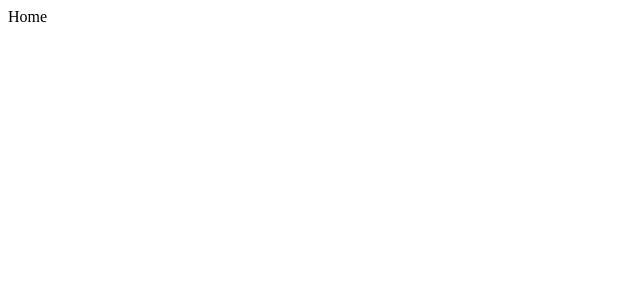
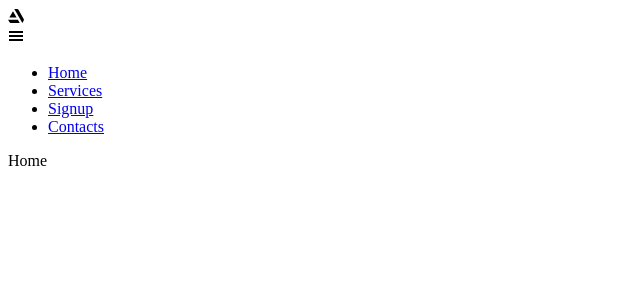
Before and after one commit to Julu1994/Tour-guide, a React (Create React App) app: page / in a window 1280 px wide. Shown: the top 300 px of the page, without its empty margins (0-640 px from the left). Built offline with nearby package versions, Linux system fonts and the light colour scheme; the HTML template or start-up script is replaced by a standard one.

Commit message:
added the navbar basic skeleton

```diff
--- a/package.json
+++ b/package.json
@@ -12,6 +12,7 @@
     "@types/react-dom": "^18.0.9",
     "react": "^18.2.0",
     "react-dom": "^18.2.0",
+    "react-icons": "^4.6.0",
     "react-router-dom": "^6.4.3",
     "react-scripts": "5.0.1",
     "sass": "^1.56.1",
--- a/src/App.tsx
+++ b/src/App.tsx
@@ -1,11 +1,13 @@
 import React from "react";
 import { BrowserRouter as Router, Routes, Route } from "react-router-dom";
+import Navbar from "./Components/Navbar";
 import Home from "./Pages/Home";
 
 function App() {
     return (
         <div className="App">
             <Router>
+                <Navbar />
                 <Routes>
                     <Route path="/" element={<Home />}></Route>
                 </Routes>
--- a/src/Components/Navbar/index.tsx
+++ b/src/Components/Navbar/index.tsx
@@ -1,7 +1,35 @@
 import React from "react";
-
-const index = () => {
-    return <div>index</div>;
+import "./index.scss";
+import { FaArtstation } from "react-icons/fa";
+import { GiHamburgerMenu } from "react-icons/gi";
+import { Link } from "react-router-dom";
+const Navbar = () => {
+    return (
+        <nav className="navbar">
+            <div className="navbar-container">
+                <div className="navbar-logo">
+                    <FaArtstation />
+                </div>
+                <div className="navbar-menu">
+                    <GiHamburgerMenu />
+                </div>
+                <ul>
+                    <li>
+                        <Link to="/">Home</Link>
+                    </li>
+                    <li>
+                        <Link to="/services">Services</Link>
+                    </li>
+                    <li>
+                        <Link to="/signup">Signup</Link>
+                    </li>
+                    <li>
+                        <Link to="/events">Contacts</Link>
+                    </li>
+                </ul>
+            </div>
+        </nav>
+    );
 };
 
-export default index;
+export default Navbar;
```
Also changed, not shown: 1 other file (tests, documents, lock files or other folders).
